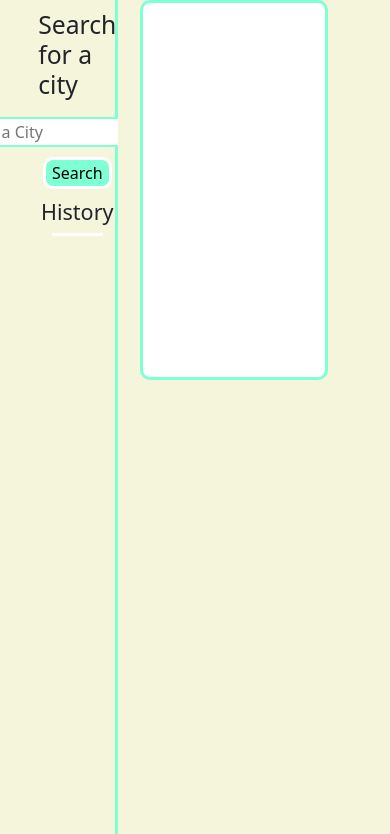
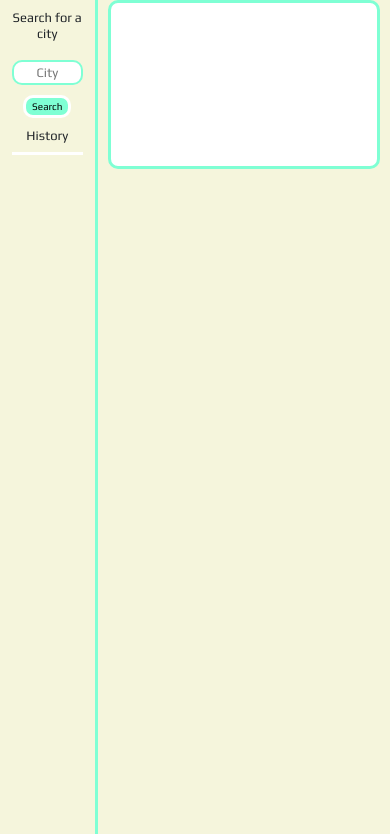
Before and after one commit to E-Albert/the-weather-dashboard, a plain HTML site: page index.html in a window 390 px wide. Shown: the part 51-885 px from the top of the page. Drawn offline with nearby package versions, Linux system fonts and the light colour scheme.

Commit message:
added global font, styled for mobile before search results

```diff
--- a/index.html
+++ b/index.html
@@ -11,6 +11,10 @@
       integrity="sha384-1BmE4kWBq78iYhFldvKuhfTAU6auU8tT94WrHftjDbrCEXSU1oBoqyl2QvZ6jIW3"
       crossorigin="anonymous"
     />
+    <!--Google fonts-->
+    <link rel="preconnect" href="https://fonts.googleapis.com">
+    <link rel="preconnect" href="https://fonts.gstatic.com" crossorigin>
+    <link href="https://fonts.googleapis.com/css2?family=Play&display=swap" rel="stylesheet">
     <!--CSS link-->
     <link rel="stylesheet" href="stylesheet.css" />
     <title>Weather Dashboard</title>
@@ -27,7 +31,7 @@
         <div class= 'topDiv'>
           <h2>Search for a city</h2>
           <form id="form">
-            <input id="searchBar" type="text" placeholder="Type a City" />
+            <input id="searchBar" type="text" placeholder="City" />
           </form>
           <button form="form" type="submit" class="searchButton">Search</button>
           <h4>History</h4>
--- a/stylesheet.css
+++ b/stylesheet.css
@@ -1,3 +1,7 @@
+* {
+    font-family: 'Play', sans-serif;;
+}
+
 nav {
     background-color: aquamarine;
     color: black;
@@ -24,6 +28,7 @@ nav {
 .topDiv input {
     border: aquamarine 2px solid;
     border-radius: 10px;
+    text-align: center;
 }
 
 .firstColumn {
@@ -41,6 +46,7 @@ border-right: 3px solid aquamarine;
     border-radius: 10px;
     margin: 10px;
     overflow: scroll;
+    padding: 10px;
 }
 
 .columnContainer {
@@ -70,6 +76,8 @@ html, body {
 .cardContainer {
     display: flex;
     justify-content: space-evenly;
+    flex-wrap: wrap;
+
 }
 
 #searchHistoryContainer {
@@ -88,3 +96,38 @@ html, body {
     border: white 3px solid;
     border-radius: 10px;
 }
+
+@media screen and (max-width: 480px ) {
+
+
+    .secondColumn {
+       padding: 0;
+    }
+
+    .currentWeatherContainer{
+        margin: 10px;
+        height: 20%;
+    }
+
+    .columnContainer {
+       margin: 0;
+    }
+
+    .topDiv h2{
+       font-size: small;
+       text-align: center;
+    }
+
+    .topDiv h4 {
+        font-size: small;
+    }
+
+    .topDiv input {
+        width:  100%;
+        font-size: small;
+    }
+
+    .topDiv button {
+        font-size: x-small;
+    }
+}
```
